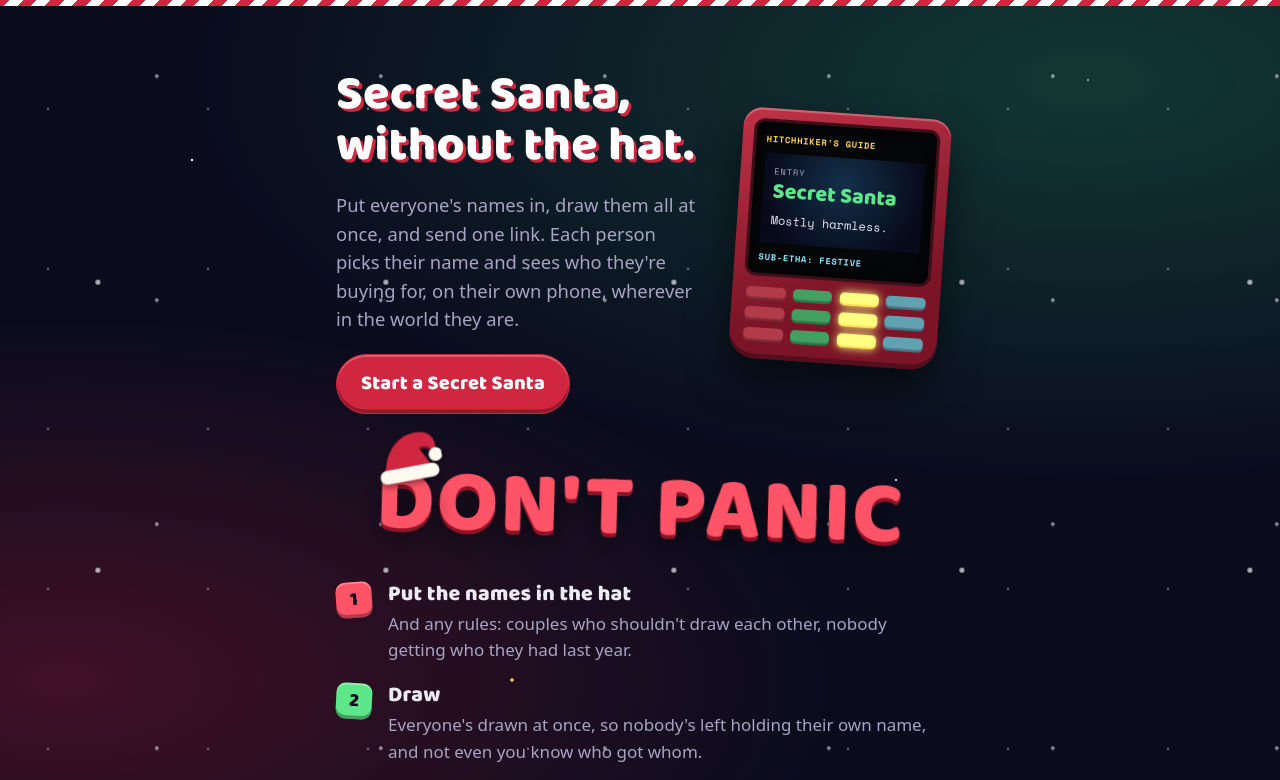
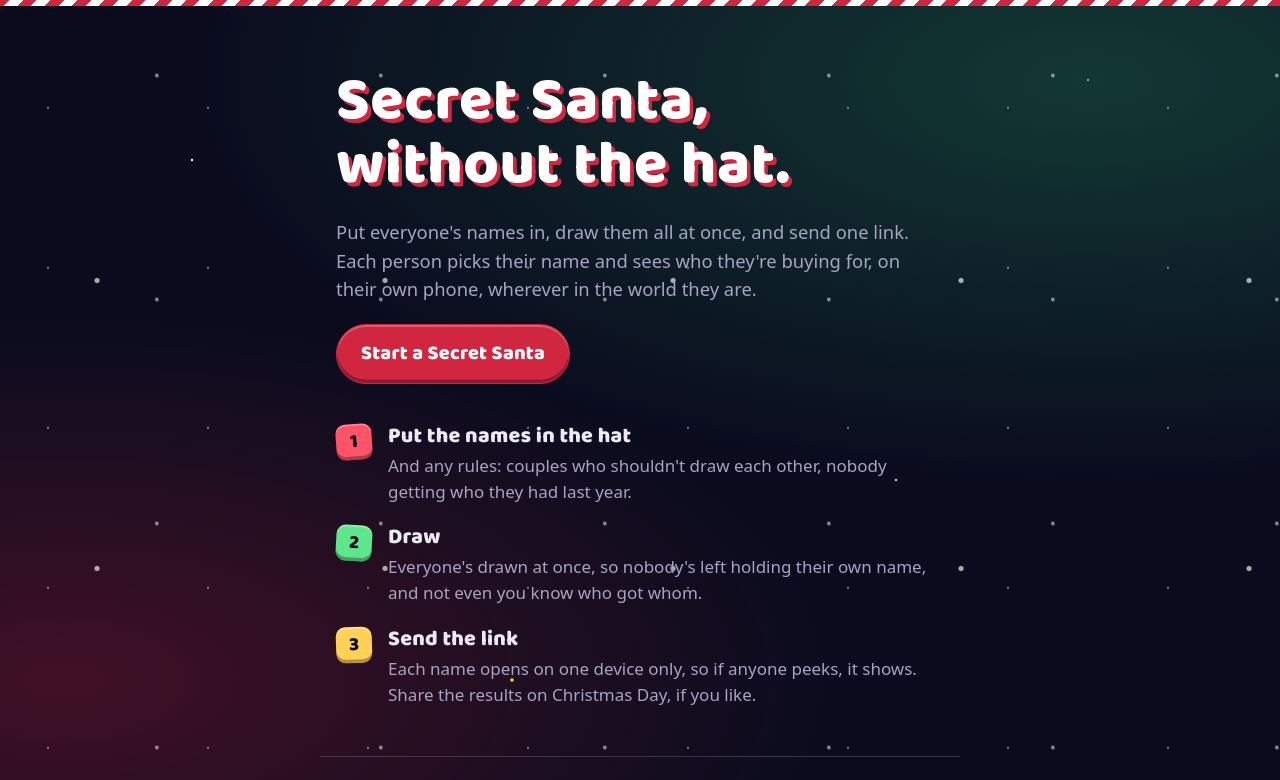
Before and after one commit to Stephan5/secret-santa, a React (Vite) app: page / in a window 1280 px wide. Shown: the top 780 px of the page. Built offline with nearby package versions, Linux system fonts and the light colour scheme.

Commit message:
Drop the Guide and Don't Panic; Hitchhiker's names for placeholders
Keep only the visual style. The form placeholders take their examples
from the Heart of Gold's crew instead of Mum, Dad and Sue.

```diff
--- a/src/web/components/Guide.tsx
+++ /dev/null
@@ -1,38 +0,0 @@
-// The Hitchhiker's Guide, open at its entry on Secret Santa, and what's
-// written on its cover: home's decoration (styled in Page.css).
-
-export function GuideDevice() {
-    return (
-        <div className="guide-device" aria-hidden="true">
-            <div className="guide-screen">
-                <span className="guide-screen-line">Hitchhiker's Guide</span>
-                <div className="guide-entry">
-                    <span className="guide-entry-label">Entry</span>
-                    <span className="guide-entry-title">Secret Santa</span>
-                    <span className="guide-entry-text">Mostly harmless.</span>
-                </div>
-                <span className="guide-screen-line guide-screen-status">Sub-Etha: festive</span>
-            </div>
-            <div className="guide-keys">
-                {Array.from({length: 12}, (_, key) => <span key={key} className="guide-key" />)}
-            </div>
-        </div>
-    )
-}
-
-export function DontPanic() {
-    return (
-        <p className="dont-panic">
-            <span className="hat-wearer">
-                D
-                <svg className="santa-hat" viewBox="0 0 60 50" aria-hidden="true">
-                    <path d="M9 39C12 16 29 3 46 7C55 9 58 17 55 27C51 21 46 19 42 21L51 39Z" fill="#d0263f" />
-                    <path d="M42 21C46 19 51 21 55 27" fill="none" stroke="#8e1426" strokeWidth="2" />
-                    <rect x="4" y="35" width="52" height="12" rx="6" fill="#fffaf0" />
-                    <circle cx="55" cy="28" r="6" fill="#fffaf0" />
-                </svg>
-            </span>
-            on't Panic
-        </p>
-    )
-}
--- a/src/web/components/Page.css
+++ b/src/web/components/Page.css
@@ -98,202 +98,6 @@ main.column {
 
 .hero h1 {
     font-size: clamp(2.6rem, 11vw, 3.8rem);
-}
-
-/* The Guide, open at its entry on Secret Santa, over what's on its cover;
-   beside the hero where there's room, under it where there isn't. */
-.home-top {
-    display: flex;
-    flex-direction: column;
-    gap: 2rem;
-}
-
-.cover {
-    display: flex;
-    flex-direction: column;
-    align-items: center;
-    gap: 1.75rem;
-}
-
-@media (min-width: 38rem) {
-    .home-top {
-        display: grid;
-        grid-template-columns: minmax(0, 1fr) auto;
-        column-gap: 2rem;
-        align-items: center;
-    }
-
-    .home-top .cover {
-        display: contents;
-    }
-
-    .home-top .hero h1 {
-        font-size: 3rem;
-    }
-
-    .home-top .dont-panic {
-        grid-column: 1 / -1;
-        justify-self: center;
-    }
-}
-
-/* What's on the Guide's cover, in large, friendly letters, bobbing gently,
-   as nothing to worry about; the D in a Santa hat. */
-.dont-panic {
-    margin: 0.5rem 0 0;
-    font-family: var(--friendly);
-    font-size: clamp(3rem, 15vw, 5.5rem);
-    font-weight: 800;
-    line-height: 1;
-    letter-spacing: 0.02em;
-    text-transform: uppercase;
-    white-space: nowrap;
-    color: var(--tinsel-red);
-    text-shadow:
-        0 0.05em 0 #8e1426,
-        0 0.15em 0.3em rgb(0 0 0 / 0.5);
-    rotate: -3deg;
-}
-
-.hat-wearer {
-    position: relative;
-    display: inline-block;
-}
-
-.santa-hat {
-    position: absolute;
-    left: -0.06em;
-    top: -0.36em;
-    width: 0.78em;
-    rotate: -12deg;
-    filter: drop-shadow(0 0.04em 0.04em rgb(0 0 0 / 0.45));
-}
-
-@media (prefers-reduced-motion: no-preference) {
-    .dont-panic {
-        animation: dont-panic-bob 4s ease-in-out infinite;
-    }
-}
-
-@keyframes dont-panic-bob {
-    50% {
-        rotate: 2deg;
-        translate: 0 -0.3rem;
-    }
-}
-
-/* The Guide itself: a chunky handheld in red plastic, tipped a little in
-   hand, its screen showing the entry between its title and its status,
-   over twelve keys in the tinsel colours, twinkling like fairy lights. */
-.guide-device {
-    box-sizing: border-box;
-    flex-shrink: 0;
-    width: 13rem;
-    padding: 0.9rem 0.9rem 1.1rem;
-    background: linear-gradient(160deg, #c03247, #7a1426 70%);
-    border-radius: 1.2rem 1.2rem 1.6rem 1.6rem;
-    box-shadow:
-        inset 0 0.15rem 0 rgb(255 255 255 / 0.25),
-        inset 0 -0.3rem 0 rgb(0 0 0 / 0.3),
-        0 1.25rem 2.5rem rgb(0 0 0 / 0.55);
-    rotate: 4deg;
-}
-
-.guide-screen {
-    display: flex;
-    flex-direction: column;
-    gap: 0.45rem;
-    padding: 0.6rem;
-    background: #050608;
-    border-radius: 0.5rem;
-    box-shadow: inset 0 0 0.75rem rgb(0 0 0 / 0.9), 0 0 0 0.2rem #3d0f18;
-    font-family: var(--mono);
-}
-
-.guide-screen-line {
-    overflow: hidden;
-    font-size: 0.55rem;
-    font-weight: 700;
-    letter-spacing: 0.08em;
-    text-transform: uppercase;
-    white-space: nowrap;
-    text-overflow: ellipsis;
-    color: var(--tinsel-gold);
-}
-
-.guide-screen-status {
-    color: var(--tinsel-ice);
-}
-
-.guide-entry {
-    display: flex;
-    flex-direction: column;
-    gap: 0.2rem;
-    padding: 0.7rem 0.6rem 0.8rem;
-    background: radial-gradient(circle at 50% 30%, #13304a, #070a1a 80%);
-    border-radius: 0.2rem;
-}
-
-.guide-entry-label {
-    font-size: 0.55rem;
-    letter-spacing: 0.1em;
-    text-transform: uppercase;
-    color: var(--muted);
-}
-
-.guide-entry-title {
-    font-family: var(--friendly);
-    font-size: 1.35rem;
-    font-weight: 800;
-    line-height: 1;
-    color: var(--tinsel-green);
-}
-
-.guide-entry-text {
-    margin-top: 0.35rem;
-    font-size: 0.75rem;
-    color: var(--ink);
-}
-
-.guide-keys {
-    display: grid;
-    grid-template-columns: repeat(4, minmax(0, 1fr));
-    gap: 0.45rem;
-    margin-top: 0.85rem;
-}
-
-.guide-key {
-    height: 0.85rem;
-    color: var(--tinsel-red);
-    background: currentColor;
-    border-radius: 0.3rem;
-    box-shadow: inset 0 -0.15rem 0 rgb(0 0 0 / 0.3);
-}
-
-.guide-key:nth-child(4n + 2) { color: var(--tinsel-green); }
-.guide-key:nth-child(4n + 3) { color: var(--tinsel-gold); }
-.guide-key:nth-child(4n + 4) { color: var(--tinsel-ice); }
-
-/* (each colour twinkling in turn, like a string of fairy lights) */
-@media (prefers-reduced-motion: no-preference) {
-    .guide-key {
-        animation: twinkle 3.2s steps(1) infinite;
-    }
-
-    .guide-key:nth-child(4n + 2) { animation-delay: -0.8s; }
-    .guide-key:nth-child(4n + 3) { animation-delay: -1.6s; }
-    .guide-key:nth-child(4n + 4) { animation-delay: -2.4s; }
-}
-
-@keyframes twinkle {
-    0% {
-        filter: brightness(1.5);
-        box-shadow: 0 0 0.6rem currentColor, inset 0 -0.15rem 0 rgb(0 0 0 / 0.3);
-    }
-    25% {
-        filter: brightness(0.7);
-        box-shadow: inset 0 -0.15rem 0 rgb(0 0 0 / 0.3);
-    }
 }
 
 .steps {
--- a/src/web/pages/Admin.tsx
+++ b/src/web/pages/Admin.tsx
@@ -215,7 +215,7 @@ function People({group, setGroup, client, signedOut}: SectionProps) {
                 if (await act(() => client.addPerson(name))) setName('')
             }}>
                 <input value={name} onChange={e => setName(e.target.value)} maxLength={limits.personName} required
-                    placeholder="Another name" aria-label="Name to add" />
+                    placeholder="Marvin" aria-label="Name to add" />
                 <button type="submit" className="button" disabled={busy}>Add</button>
             </form>
             <ErrorNote message={error} />
--- a/src/web/pages/Create.tsx
+++ b/src/web/pages/Create.tsx
@@ -53,14 +53,14 @@ export function Create() {
                 <label className="field">
                     <span className="label">What's it called?</span>
                     <input value={name} onChange={e => setName(e.target.value)} required maxLength={limits.groupName}
-                        placeholder="The Blakeslee Christmas" autoComplete="off" />
+                        placeholder="Christmas on the Heart of Gold" autoComplete="off" />
                 </label>
 
                 <label className="field">
                     <span className="label">Names in the hat</span>
                     <span className="hint">One a line. You can add more, or take some out, later.</span>
                     <textarea value={namesText} onChange={e => setNamesText(e.target.value)} rows={7}
-                        placeholder={'Tim\nJohn\n…'} autoComplete="off" />
+                        placeholder={'Arthur\nFord\nTrillian\nZaphod\n…'} autoComplete="off" />
                     {names.length > 0 && <span className="hint" aria-live="polite">{plural(names.length, 'name')}</span>}
                 </label>
 
--- a/src/web/pages/Home.tsx
+++ b/src/web/pages/Home.tsx
@@ -1,12 +1,10 @@
 import {Page} from '../components/Page.tsx'
 import {paths} from '../router.ts'
 import {Link} from '../components/Link.tsx'
-import {DontPanic, GuideDevice} from '../components/Guide.tsx'
 
 export function Home() {
     return (
         <Page>
-            <div className="home-top">
             <section className="hero">
                 <h1>Secret Santa, without the hat.</h1>
                 <p className="lede">
@@ -15,11 +13,6 @@ export function Home() {
                 </p>
                 <Link href={paths.create} className="button button-primary button-large">Start a Secret Santa</Link>
             </section>
-                <div className="cover">
-                    <GuideDevice />
-                    <DontPanic />
-                </div>
-            </div>
 
             <ol className="steps">
                 <li>
```
Also changed, not shown: src/web/styles.css (+9 -11 lines), 1 other file (tests, documents, lock files or other folders). Lines whose indentation alone changed are shown as unchanged.
